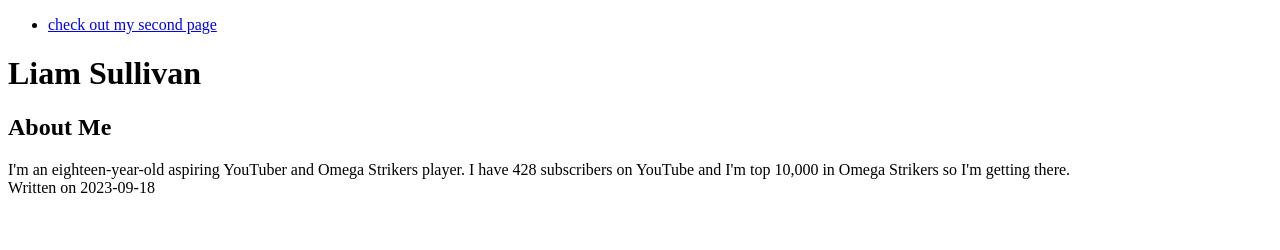
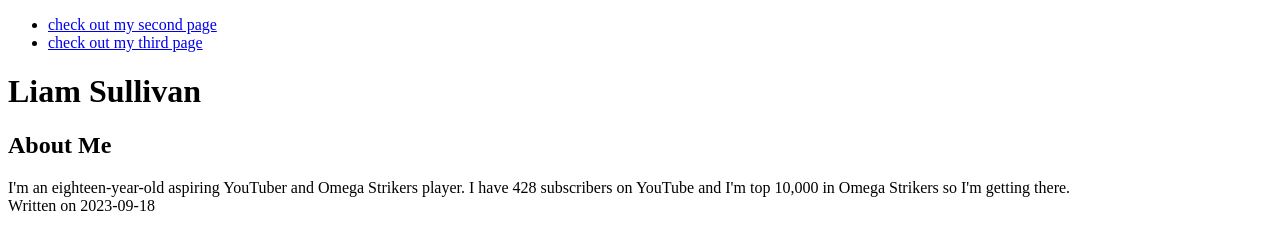
Before and after one commit to LiamSullivan/LiamSullivan.github.io, a plain HTML site: page index.html in a window 1280 px wide. Drawn offline with Linux system fonts and the light colour scheme.

Commit message:
Update index.html

```diff
--- a/index.html
+++ b/index.html
@@ -4,6 +4,7 @@
     <nav>
       <ul>
       <li><a href="second.html"> check out my second page </a></li>
+      <li><a href="third.html"> check out my third page </a></li>
       </ul>
     </nav>
     <h1>Liam Sullivan</h1>
```
